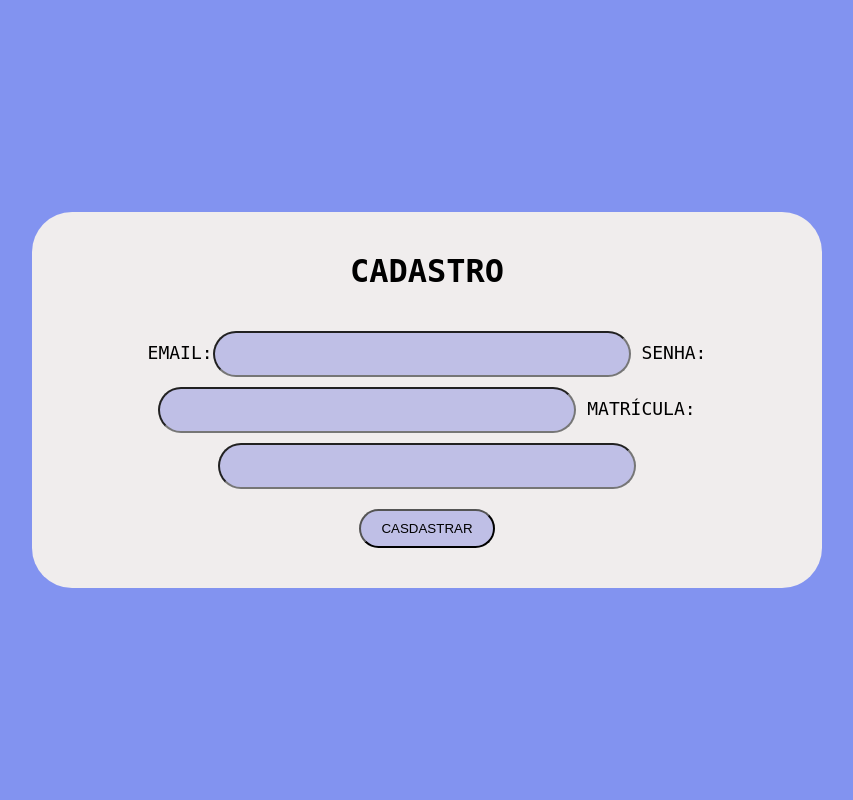
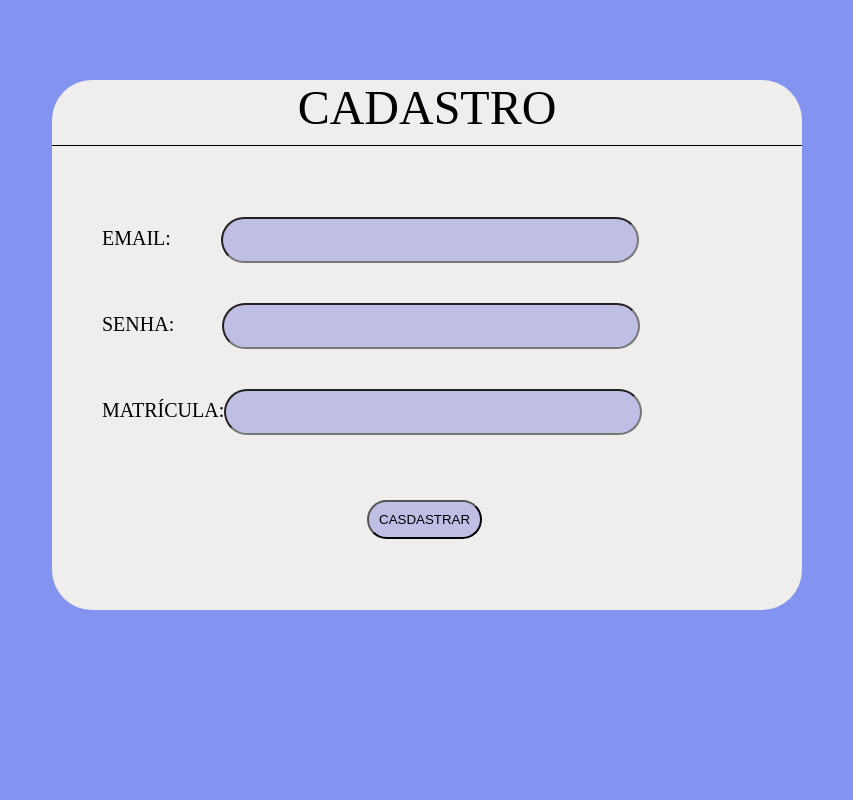
Before and after one commit to codebr01/Rede-Ufpi, a Django app: page /redeufpi/cadastro.html in a window 1280 px wide. Shown: the whole page, without its empty margins (213-1066 px from the left). Run offline with Django 4.2, Linux system fonts and the light colour scheme.

Commit message:
corrigindo erros

```diff
--- a/static/css/cadastro.css
+++ b/static/css/cadastro.css
@@ -1,86 +1,72 @@
 @charset "UTF-8";
 
-body {
+body{
     background: #8293F0;
-    margin: 0;
-    padding: 0;
-    font-family: 'Source Code Pro', monospace;
-    display: flex;
-    justify-content: center;
-    align-items: center;
-    min-height: 100vh;
+}
+div{
+
+    width: 750px;
+    height: 530px;
+    flex-shrink: 0;
+    margin: auto;
+
+    border-radius: 40px;
+    background: #F0EDED;
 }
 
-div {
-    width: 100%;
-    max-width: 750px;
-    height: auto; /* Permitir que a altura seja ajustada automaticamente com o conteúdo */
-    border-radius: 40px;
-    background: #F0EDED;
-    padding: 20px;
+
+h1{
+    margin-top: 80px;
     text-align: center;
+    flex-shrink: 0;
+    color: #000;
+
+    padding-bottom: 10px;
+    font-family: Source Code Pro;
+    font-size: 48px;
+    font-style: normal;
+    font-weight: 400;
+    line-height: normal;
+    text-transform: uppercase;
+    box-shadow: 0px 1px 0px;
+
+}
+form{
+
+flex-shrink: 0;
+color: #000;
+
+margin-left: 50px;
+margin-right: 50px;
+font-family: Source Code Pro;
+font-size: 20px;
+font-style: normal;
+font-weight: 400;
+line-height: normal;
+}
+input{
+
+    margin-right: 100px;
+    margin-top: 40px;
+    width: 410px;
+    height: 40px;
+    flex-shrink: 0;
+    border-radius: 30px;
+    background: #BFBFE6;
 }
 
-h1 {
-    margin-top: 20px;
-    color: #000;
-    padding-bottom: 10px;
-    font-size: 32px;
-    text-transform: uppercase;
+input#email{
+    margin-left: 50px;
+}
+input#senha{
+    margin-left: 48px;
 }
 
-form {
-    color: #000;
-    margin: 20px 0;
-    font-size: 18px;
-}
-
-input {
-    margin-top: 10px;
-    width: 100%;
-    max-width: 410px;
-    height: 40px;
+button{
+    margin-top: 65px;
+    margin-left: 265px;
+    margin-right: 265px;
+    padding: 10px;
     border-radius: 30px;
     background: #BFBFE6;
-    margin-right: 0; /* Removi a margem direita fixa */
-    margin-left: 0; /* Removi a margem esquerda fixa */
 }
-
-input#email {
-    margin-left: 0; /* Removi a margem esquerda fixa */
-}
-
-input#senha {
-    margin-left: 0; /* Removi a margem esquerda fixa */
-}
-
-button {
-    margin-top: 20px; /* Reduzi a margem superior para telas menores */
-    padding: 10px 20px;
-    border-radius: 30px;
-    background: #BFBFE6;
-    display: block;
-    margin-left: auto;
-    margin-right: auto;
-}
-
-/* Media query para telas menores */
-@media screen and (max-width: 768px) {
-    div {
-        width: 90%; /* Reduzi a largura do contêiner para telas menores */
-        padding: 10px;
-    }
-
-    h1 {
-        font-size: 28px;
-    }
-
-    form {
-        font-size: 16px;
-    }
-
-    input {
-        max-width: 100%; /* Faça os inputs ocuparem toda a largura disponível */
-        margin-top: 5px; /* Reduzi a margem superior para telas menores */
-    }
-}
```
Also changed, not shown: static/css/home.css (+6 -6 lines), db.sqlite3.
